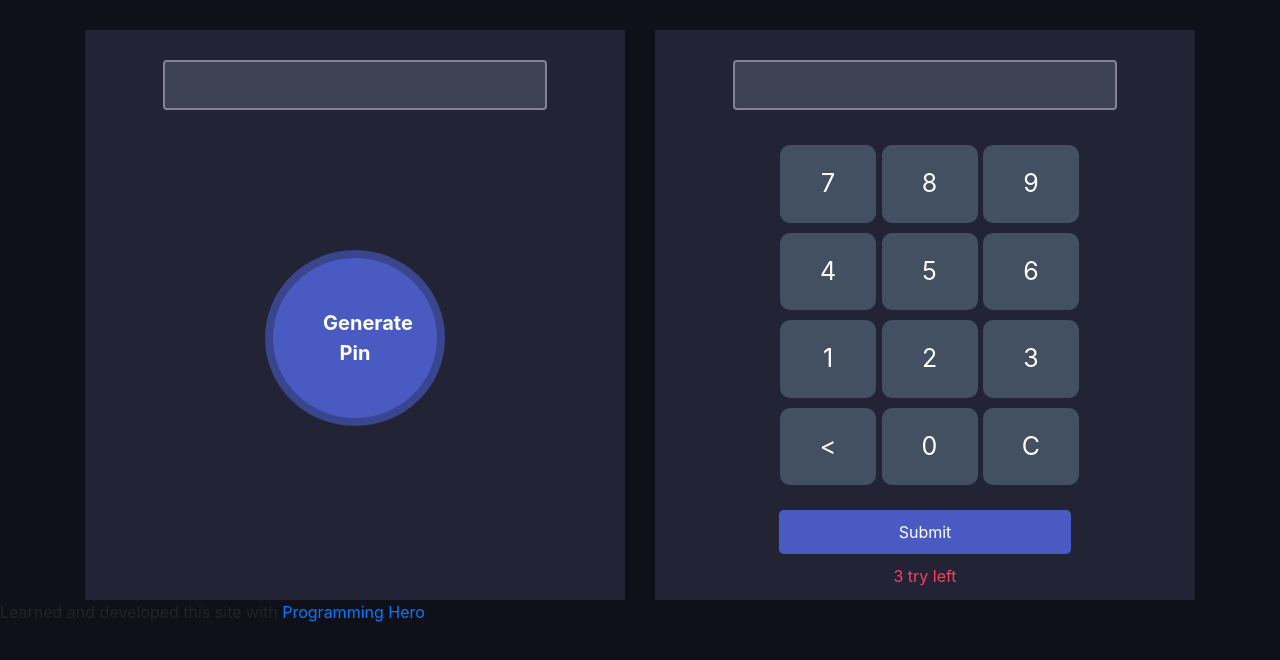
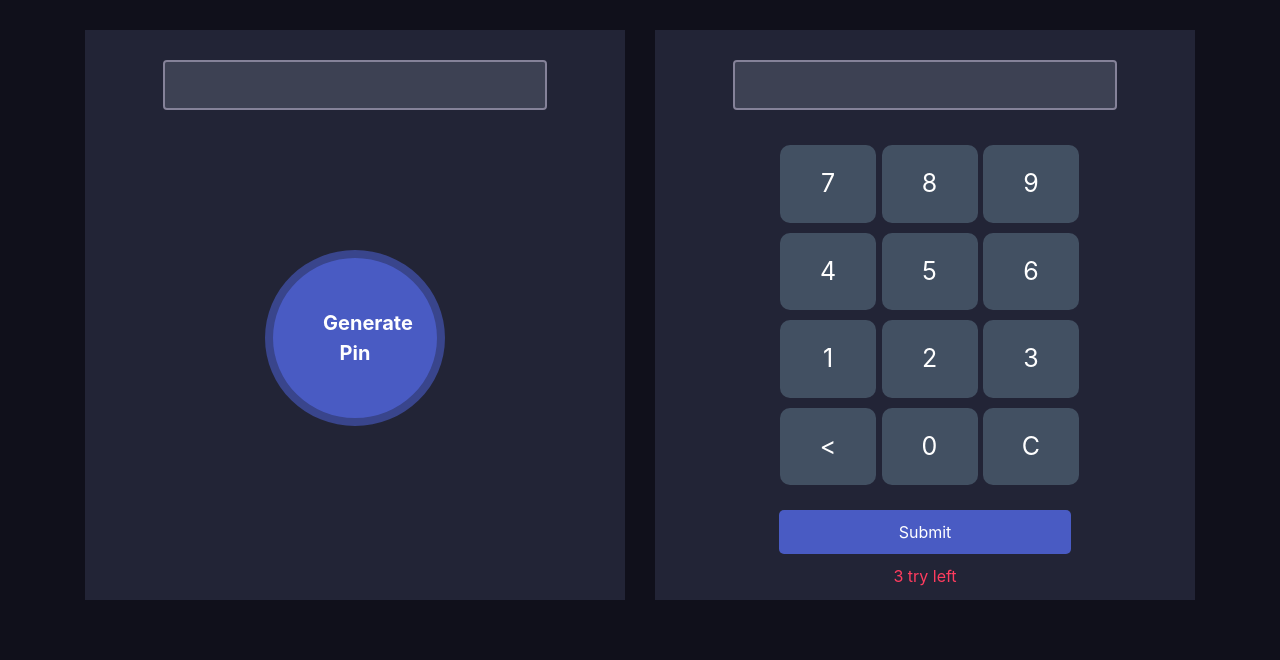
Before and after one commit to Noor-Muhammadd/Pin-Matchher, a plain HTML site: page index.html in a window 1280 px wide. Drawn offline with nearby package versions, Linux system fonts and the light colour scheme.

Commit message:
Update index.html

```diff
--- a/index.html
+++ b/index.html
@@ -150,9 +150,6 @@
             document.getElementById("pinInputSection").style.display = "block";
         }
     </script>
-  </div>
-  <footer>
-   <p class="programminghero">Learned and developed this site with <a href="http://www.programming-hero.com">Programming Hero</a></p>
-  </footer>
+
  </body>
 </html>
```
